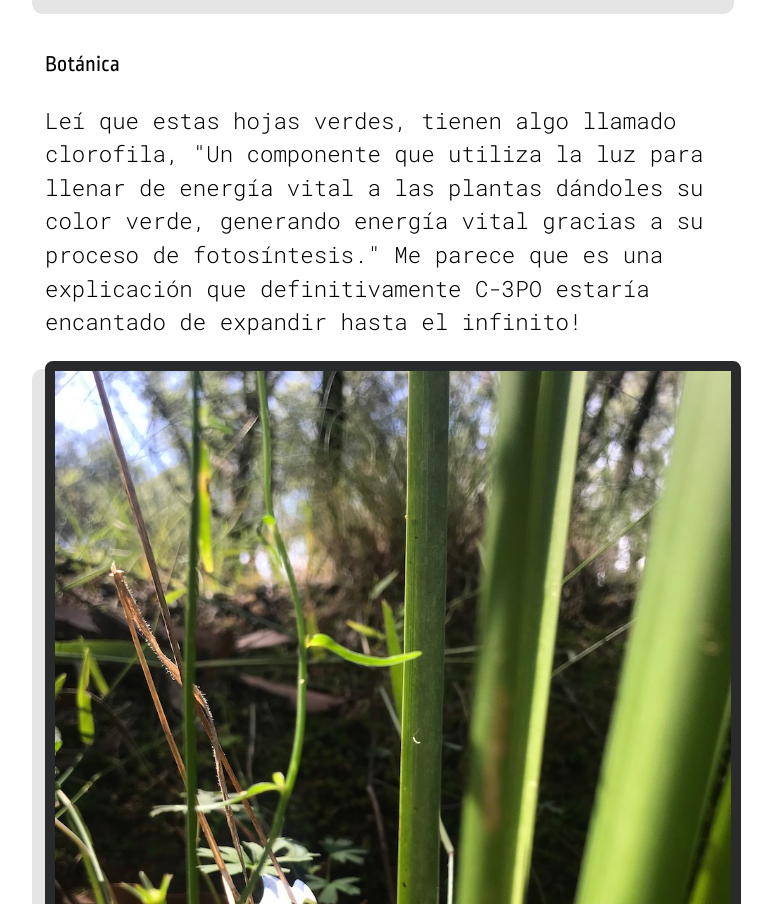
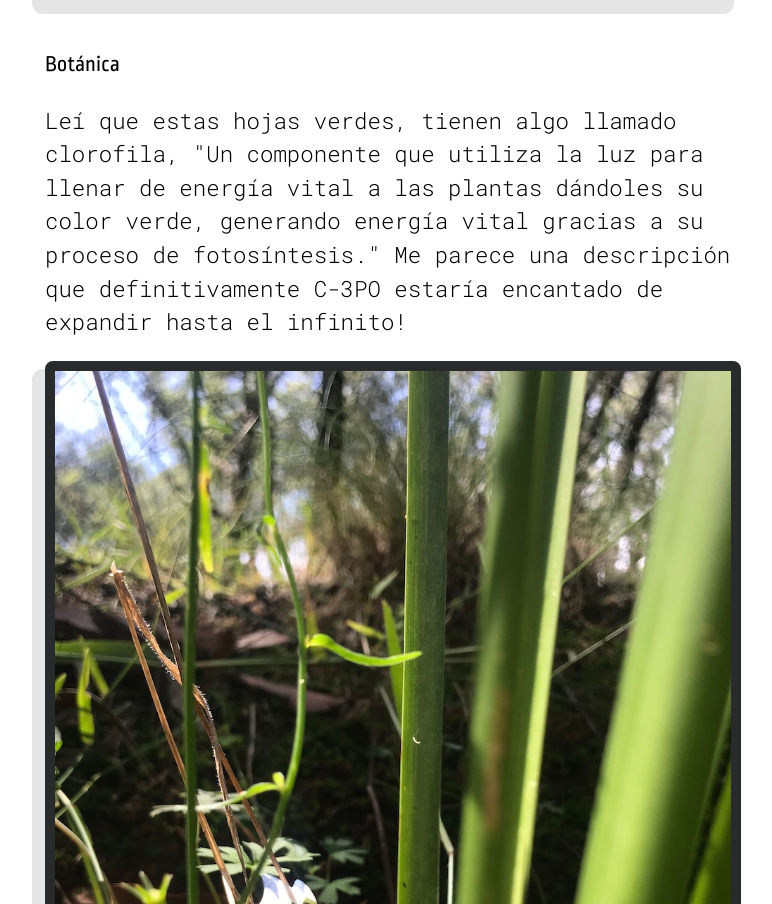
Before and after one commit to dgattoni/dgattoni.github.io, a plain HTML site: page articles/index.html in a window 1280 px wide. Shown: the part 5889-6793 px from the top of the page, without its empty margins (243-1015 px from the left). Drawn offline with nearby package versions, Linux system fonts and the light colour scheme.

Commit message:
fix typo

```diff
--- a/articles/index.html
+++ b/articles/index.html
@@ -127,7 +127,7 @@
               <header>
                 <h1 class="Post-title">Botánica</h1>
                     <p>Leí que estas hojas verdes, tienen algo llamado clorofila, "Un componente que utiliza la luz para llenar de energía vital a las plantas dándoles su color verde, generando energía vital gracias a su proceso de fotosíntesis."
-                     Me parece que es una explicación que definitivamente C-3PO estaría encantado de expandir hasta el infinito!
+                     Me parece una descripción que definitivamente C-3PO estaría encantado de expandir hasta el infinito!
                       </p>
               </header>
 
```
